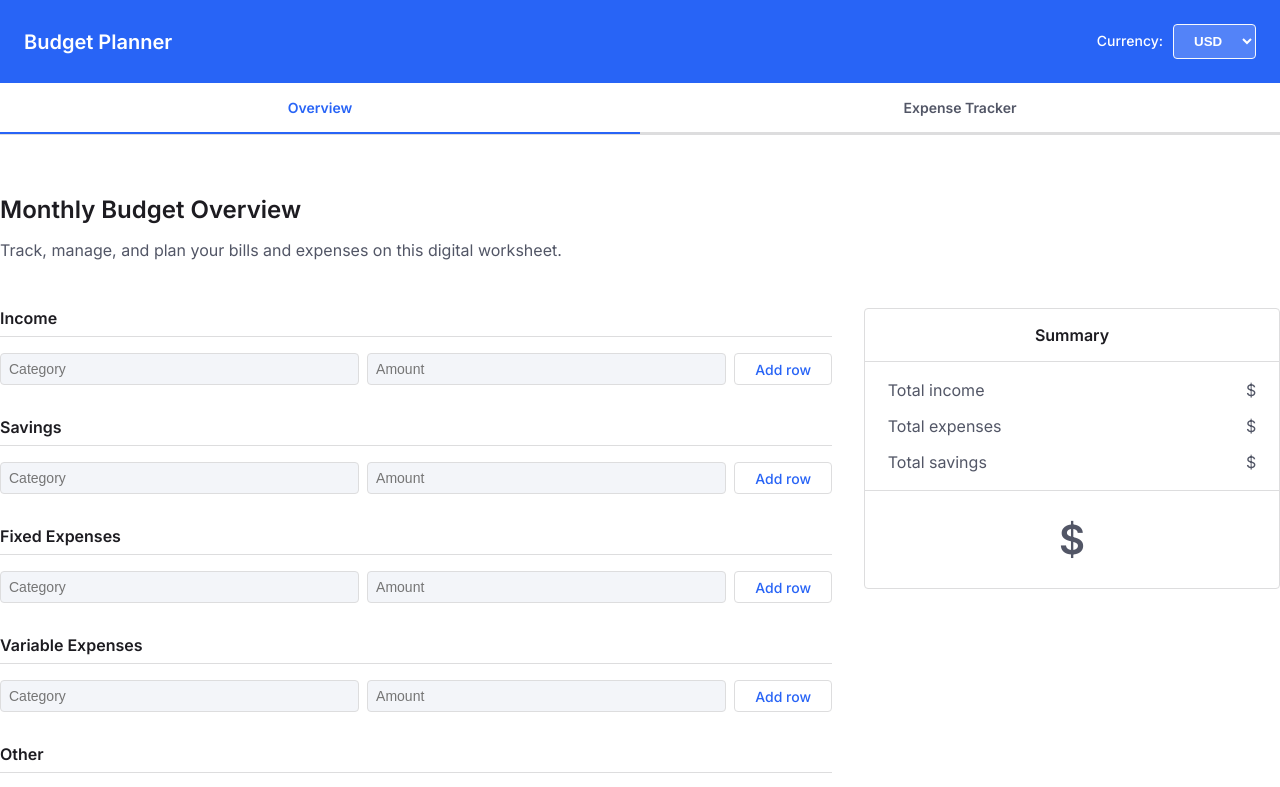
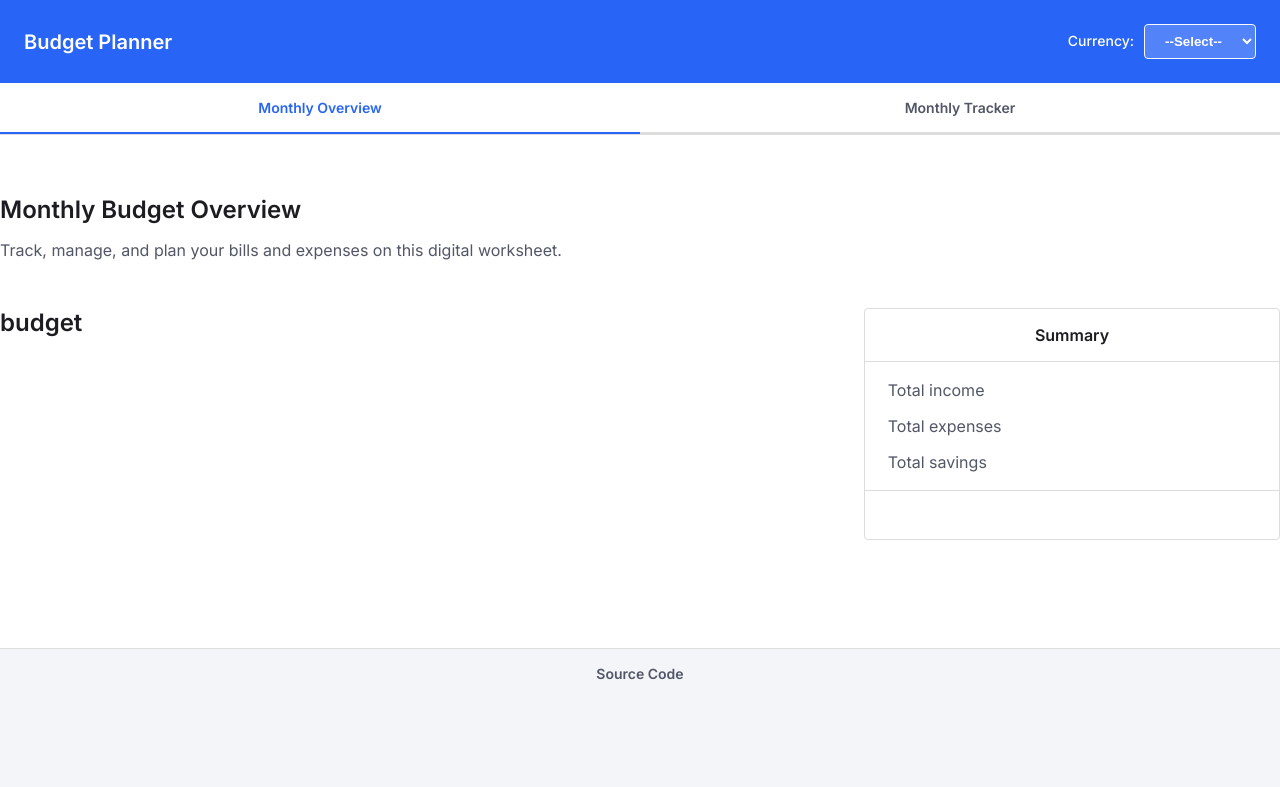
Before and after one commit to aliciaboyd/budget-planner, a React (Vite) app: page / in a window 1280 px wide. Shown: the top 787 px of the page. Built offline with nearby package versions, Linux system fonts and the light colour scheme.

Commit message:
Creates global currency context, removes prev form

```diff
--- a/src/App.jsx
+++ b/src/App.jsx
@@ -4,26 +4,40 @@ import Header from "./components/Header";
 import BudgetOverview from "./pages/BudgetOverview";
 import ExpenseTracker from "./pages/ExpenseTracker";
 import { Route, Routes, BrowserRouter } from "react-router-dom";
+import { useState, useEffect } from "react";
+import { CurrencyContext } from "./context/CurrencyContext";
 
 function App() {
+  const [currency, setCurrency] = useState("$");
+
+  useEffect(() => {
+    localStorage.getItem("currency") !== "null"
+      ? setCurrency(localStorage.getItem("currency"))
+      : setCurrency("$");
+  }, []);
+
   return (
     <BrowserRouter>
+      <CurrencyContext.Provider value={currency}>
         <div className="App">
-        <Header />
+          <Header currency={currency} setCurrency={setCurrency} />
 
           <main className="content-body">
             <div className="container">
               <Routes>
                 <Route path="/" element={<BudgetOverview />} />
-              <Route path="/expense-tracker" element={<ExpenseTracker />} />
+                <Route path="/tracker" element={<ExpenseTracker />} />
               </Routes>
             </div>
           </main>
 
           <footer>
-          <a href="https://github.com/aliciaboyd/budget-planner">Source Code</a>
+            <a href="https://github.com/aliciaboyd/budget-planner">
+              Source Code
+            </a>
           </footer>
         </div>
+      </CurrencyContext.Provider>
     </BrowserRouter>
   );
 }
--- a/src/components/BudgetForm.jsx
+++ /dev/null
@@ -1,182 +0,0 @@
-import { useState } from "react";
-import BudgetCategory from "./BudgetCategory";
-import BudgetSummary from "./BudgetSummary";
-
-export default function BudgetForm() {
-  const [incomeValues, setIncomeValues] = useState([]);
-  const [savingsValues, setSavingsValues] = useState([]);
-  const [variableValues, setVariableValues] = useState([]);
-  const [fixedValues, setFixedValues] = useState([]);
-  const [otherValues, setOtherValues] = useState([]);
-  let totalIncome;
-  let totalExpenses;
-  let totalSavings;
-
-  function updateIncomeValues(x, y, z) {
-    setIncomeValues([...incomeValues, { category: x, amount: y, id: z }]);
-  }
-
-  function updateSavingsValues(x, y, z) {
-    setSavingsValues([...savingsValues, { category: x, amount: y, id: z }]);
-  }
-
-  function updateVariableValues(x, y, z) {
-    setVariableValues([...variableValues, { category: x, amount: y, id: z }]);
-  }
-
-  function updateFixedValues(x, y, z) {
-    setFixedValues([...fixedValues, { category: x, amount: y, id: z }]);
-  }
-
-  function updateOtherValues(x, y, z) {
-    setOtherValues([...otherValues, { category: x, amount: y, id: z }]);
-  }
-
-  return (
-    <div className="two-col">
-      <div>
-        <Category category="Income">
-          <BudgetCategory setValues={updateIncomeValues} />
-          {incomeValues.map((item) => {
-            return (
-              <div key={item.id} className="row-container">
-                <p>{item.category}</p>
-                <p>{item.amount}</p>
-                <button
-                  className="delete"
-                  onClick={() => {
-                    setIncomeValues(
-                      incomeValues.filter((obj) => {
-                        return obj.id !== item.id;
-                      })
-                    );
-                  }}
-                >
-                  -
-                </button>
-              </div>
-            );
-          })}
-        </Category>
-        <Category category="Savings">
-          <BudgetCategory setValues={updateSavingsValues} />
-          {savingsValues.map((item) => {
-            return (
-              <div key={item.id} className="row-container">
-                <p>{item.category}</p>
-                <p>{item.amount}</p>
-                <button
-                  className="delete"
-                  onClick={() => {
-                    setSavingsValues(
-                      savingsValues.filter((obj) => {
-                        return obj.id !== item.id;
-                      })
-                    );
-                  }}
-                >
-                  -
-                </button>
-              </div>
-            );
-          })}
-        </Category>
-        <Category category="Fixed Expenses">
-          <BudgetCategory setValues={updateFixedValues} />
-          {fixedValues.map((item) => {
-            return (
-              <div key={item.id} className="row-container">
-                <p>{item.category}</p>
-                <p>{item.amount}</p>
-                <button
-                  className="delete"
-                  onClick={() => {
-                    setFixedValues(
-                      fixedValues.filter((obj) => {
-                        return obj.id !== item.id;
-                      })
-                    );
-                  }}
-                >
-                  -
-                </button>
-              </div>
-            );
-          })}
-        </Category>
-        <Category category="Variable Expenses">
-          <BudgetCategory setValues={updateVariableValues} />
-          {variableValues.map((item) => {
-            return (
-              <div key={item.id} className="row-container">
-                <p>{item.category}</p>
-                <p>{item.amount}</p>
-                <button
-                  className="delete"
-                  onClick={() => {
-                    setVariableValues(
-                      variableValues.filter((obj) => {
-                        return obj.id !== item.id;
-                      })
-                    );
-                  }}
-                >
-                  -
-                </button>
-              </div>
-            );
-          })}
-        </Category>
-        <Category category="Other">
-          <BudgetCategory setValues={updateOtherValues} />
-          {otherValues.map((item) => {
-            return (
-              <div key={item.id} className="row-container">
-                <p>{item.category}</p>
-                <p>{item.amount}</p>
-                <button
-                  className="delete"
-                  onClick={() => {
-                    setOtherValues(
-                      otherValues.filter((obj) => {
-                        return obj.id !== item.id;
-                      })
-                    );
-                  }}
-                >
-                  -
-                </button>
-              </div>
-            );
-          })}
-        </Category>
-      </div>
-
-      <BudgetSummary
-        income={totalIncome}
-        expenses={totalExpenses}
-        savings={totalSavings}
-      ></BudgetSummary>
-    </div>
-  );
-}
-
-function Category({ category, children }) {
-  return (
-    <div id="income" className="income category">
-      <h3>{category}</h3>
-      {children}
-    </div>
-  );
-}
-
-// function sumOfCategory(categoryArr) {
-//   if (categoryArr === []) {
-//     return;
-//   }
-//   let total = 0;
-
-//   for (let i = 0; i > categoryArr.length; i++) {
-//     total = total + categoryArr.amount;
-//   }
-// }
--- a/src/components/BudgetSummary.jsx
+++ b/src/components/BudgetSummary.jsx
@@ -1,16 +1,8 @@
-import { useEffect, useRef } from "react";
+import { useEffect, useContext } from "react";
+import { CurrencyContext } from "../context/CurrencyContext";
 
-export default function BudgetSummary({ income, expenses, savings }) {
-  // let total = income - expenses - savings;
-
-  let incomeRef = useRef(null);
-
-  // useEffect(() => {
-  //   if (income === []) {
-  //     return;
-  //   }
-  //   incomeRef.current.value = sumOfCategory(income);
-  // }, [income]);
+export default function BudgetSummary(props) {
+  const symbol = useContext(CurrencyContext);
 
   return (
     <section className="summary">
@@ -22,34 +14,23 @@ export default function BudgetSummary({ income, expenses, savings }) {
               <td>Total income</td>
               {/* <td className="right">${income}</td> */}
               <td className="right">
-                $<span ref={incomeRef}></span>
+                {symbol}
+                <span></span>
               </td>
             </tr>
             <tr>
               <td>Total expenses</td>
-              <td className="right">${expenses}</td>
+              <td className="right">{symbol}</td>
             </tr>
             <tr>
               <td>Total savings</td>
-              <td className="right">${savings}</td>
+              <td className="right">{symbol}</td>
             </tr>
           </tbody>
         </table>
-        <p className="total-summary">$</p>
+        <p className="total-summary">{symbol}</p>
         {<span></span>}
       </div>
     </section>
   );
 }
-
-function sumOfCategory(categoryArr) {
-  let total = 0;
-
-  if (categoryArr !== []) {
-    for (let i = 0; i > categoryArr.length; i++) {
-      total = total + categoryArr.amount;
-    }
-  } else {
-    return total;
-  }
-}
--- a/src/components/Header.jsx
+++ b/src/components/Header.jsx
@@ -1,7 +1,14 @@
 import { Link, useLocation } from "react-router-dom";
 
-function Header() {
+function Header(props) {
   const location = useLocation();
+
+  function updateCurrency(event) {
+    props.setCurrency(event.target.value);
+
+    event.target.value !== "--Select--" &&
+      localStorage.setItem("currency", event.target.value);
+  }
 
   return (
     <header>
@@ -9,24 +16,29 @@ function Header() {
         <span>Budget Planner</span>
         <div>
           <label htmlFor="currency">Currency:</label>
-          <select name="currency" id="currency">
-            <option value="">USD</option>
-            <option value="">CAD</option>
-            <option value="">AUD</option>
-            <option value="">EUR</option>
+          <select
+            name="currency"
+            id="currency"
+            onChange={(e) => updateCurrency(e)}
+          >
+            <option>--Select--</option>
+            <option value="$">USD</option>
+            <option value="$">CAD</option>
+            <option value="$">AUD</option>
+            <option value="€">EUR</option>
           </select>
         </div>
       </div>
       <nav>
         <div className="container">
           <Link to="/" className={location.pathname === "/" ? "active" : ""}>
-            Overview
+            Monthly Overview
           </Link>
           <Link
-            to="/expense-tracker"
-            className={location.pathname === "/expense-tracker" ? "active" : ""}
+            to="/tracker"
+            className={location.pathname === "/tracker" ? "active" : ""}
           >
-            Expense Tracker
+            Monthly Tracker
           </Link>
         </div>
       </nav>
--- /dev/null
+++ b/src/components/MonthlyBudgetForm.jsx
@@ -0,0 +1,11 @@
+// import { useState } from "react";
+
+// import BudgetCategory from "./BudgetCategory";
+
+export default function MonthlyBudgetForm() {
+  return (
+    <div>
+      <h1>budget</h1>
+    </div>
+  );
+}
--- /dev/null
+++ b/src/context/CurrencyContext.jsx
@@ -0,0 +1,3 @@
+import { createContext } from "react";
+
+export const CurrencyContext = createContext(null);
--- a/src/pages/BudgetOverview.jsx
+++ b/src/pages/BudgetOverview.jsx
@@ -1,6 +1,7 @@
-import BudgetForm from "../components/BudgetForm";
+import MonthlyBudgetForm from "../components/MonthlyBudgetForm";
+import BudgetSummary from "../components/BudgetSummary";
 
-function BudgetOverview() {
+function BudgetOverview(props) {
   return (
     <main>
       <h1>Monthly Budget Overview</h1>
@@ -9,7 +10,10 @@ function BudgetOverview() {
         worksheet.
       </p>
       <div className="budget-overview">
-        <BudgetForm />
+        <div className="two-col">
+          <MonthlyBudgetForm currency={props.currency} />
+          <BudgetSummary currency={props.currency}></BudgetSummary>
+        </div>
       </div>
     </main>
   );
```
Lines whose indentation alone changed are shown as unchanged.
